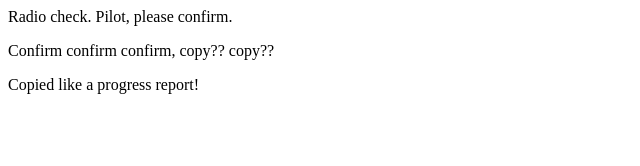
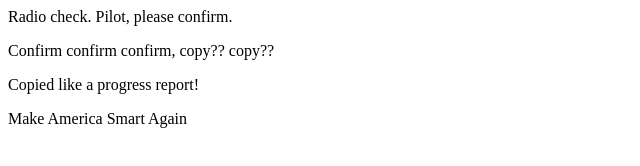
Before and after one commit to amanteiga/communication-log2, a plain HTML site: page index.html in a window 1280 px wide. Shown: the whole page, without its empty margins (0-640 px from the left). Drawn offline with Linux system fonts and the light colour scheme.

Commit message:
progress

```diff
--- a/index.html
+++ b/index.html
@@ -3,5 +3,6 @@
    <p>Radio check. Pilot, please confirm.</p>
    <p>Confirm confirm confirm, copy?? copy?? </p>
    <p>Copied like a progress report!</p>
+   <p>Make America Smart Again</p>
 </body>
 </html>
```
